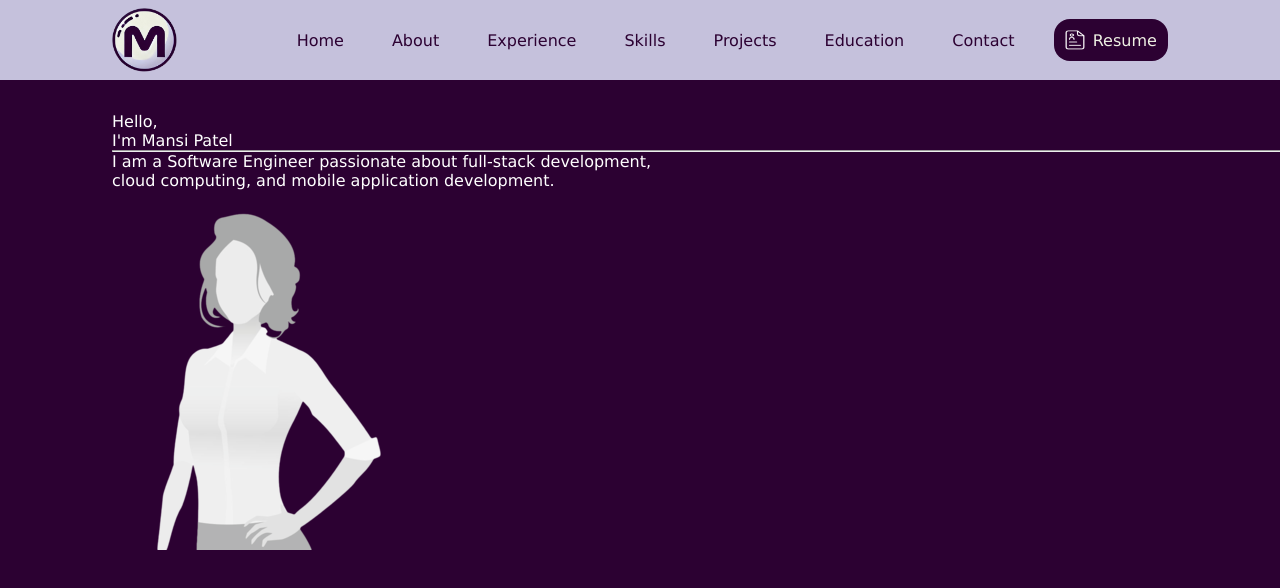
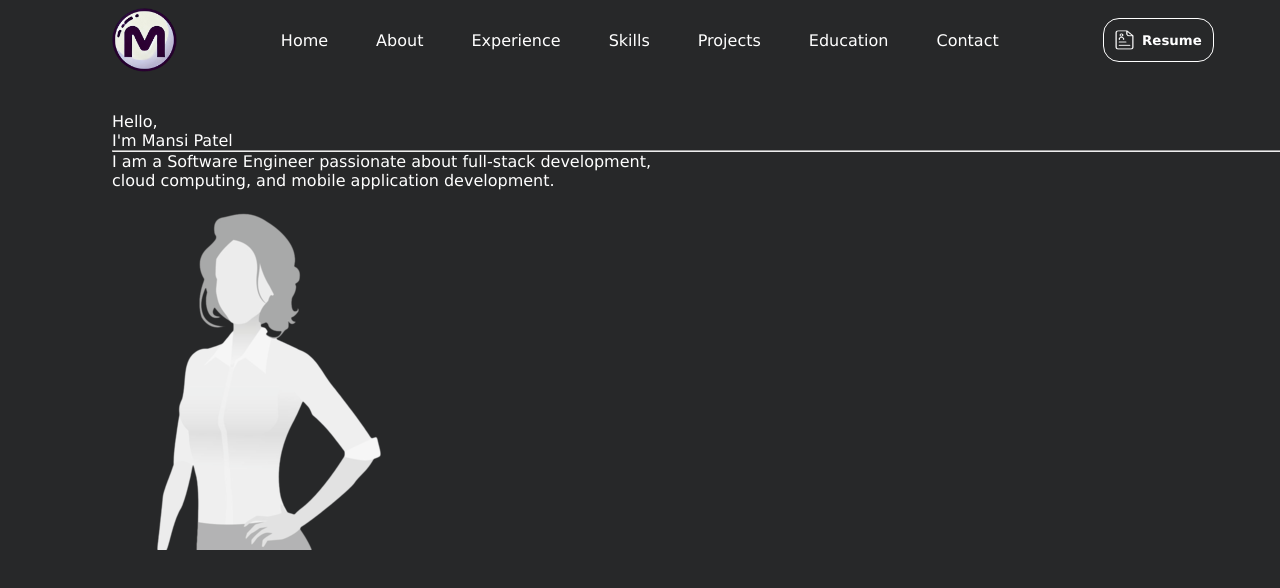
Before and after one commit to mansijp/mansi-patel, a React (Create React App) app: page / in a window 1280 px wide. Shown: the top 588 px of the page. Built offline with nearby package versions, Linux system fonts and the light colour scheme.

Commit message:
Changed website color theme

```diff
--- a/public/style.css
+++ b/public/style.css
@@ -7,7 +7,7 @@
 }
 
 body {
-    background: #2c0132;
+    background: #272829;
     color: white;
     overflow: hidden;
     overflow-y: scroll;
--- a/src/components/NavBar/navbar.css
+++ b/src/components/NavBar/navbar.css
@@ -9,7 +9,7 @@
     position: sticky;
     top: 0;
     z-index: 3;
-    background: #c5c1dc;
+    background: #272829;
 }
 
 .logo {
@@ -20,43 +20,46 @@
 }
 
 .logo:hover {
-    border: solid 0.3rem #eef0e3;
+    border: solid 0.3rem #21ddda;
     border-radius: 50%;
 }
 
 .menuItem {
     margin: 1rem 1.5rem;
     cursor: pointer;
-    color: #2c0132;
+    color: white;
     font-weight: normal;
     font-size: medium;
+    transition: padding-bottom 0.3s, color 0.3s;
 }
 
 .menuItem:hover {
     padding-bottom: 0.5rem;
-    border-bottom: 3px solid #2c0132;
+    border-bottom: 3px solid #21ddda;
+    color: #21ddda;
 }
 
 .resumeBtnContainer{
-    margin-right: 5rem;
+    margin: 0 5rem;
 }
 
 .resumeBtn {
     padding: 0.7rem;
     display: flex;
     align-items: center;
-    color: #eef0e3;
-    background: #2c0132;
-    border: #eef0e3;
+    color: white;
+    background: #272829;
+    border: 1px solid white;
     border-radius: 1rem;
-    font-size: 1rem;
     cursor: pointer;
+    font-weight: bold;
     transition: color 0.3s, background-color 0.3s;
 }
 
 .resumeBtn:hover {
-    color: #2c0132;
-    background-color: #eef0e3;
+    color: #272829;
+    background-color: #21ddda;
+    border: 1px solid #21ddda;
 }
 
 .resumeBtnImg {
```
